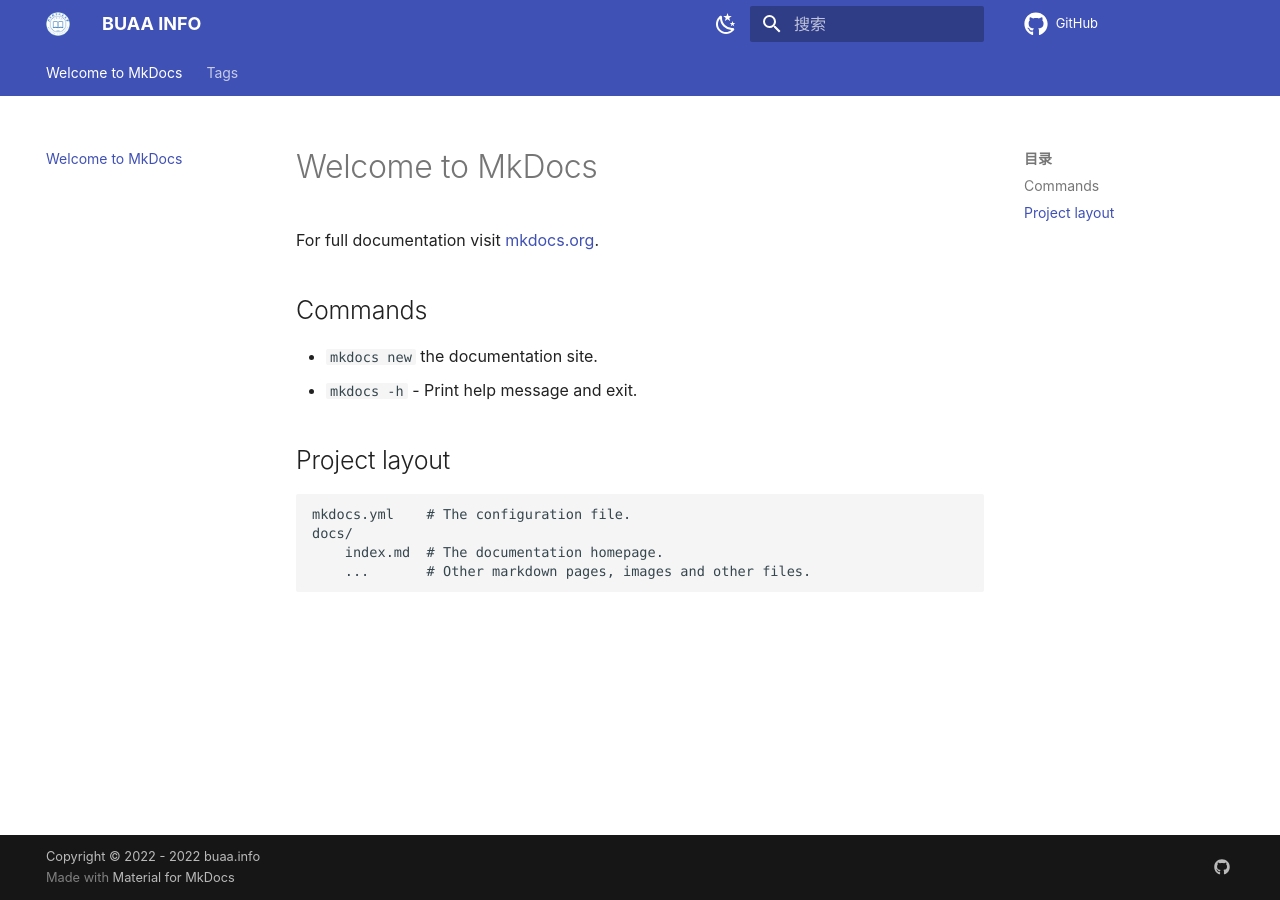
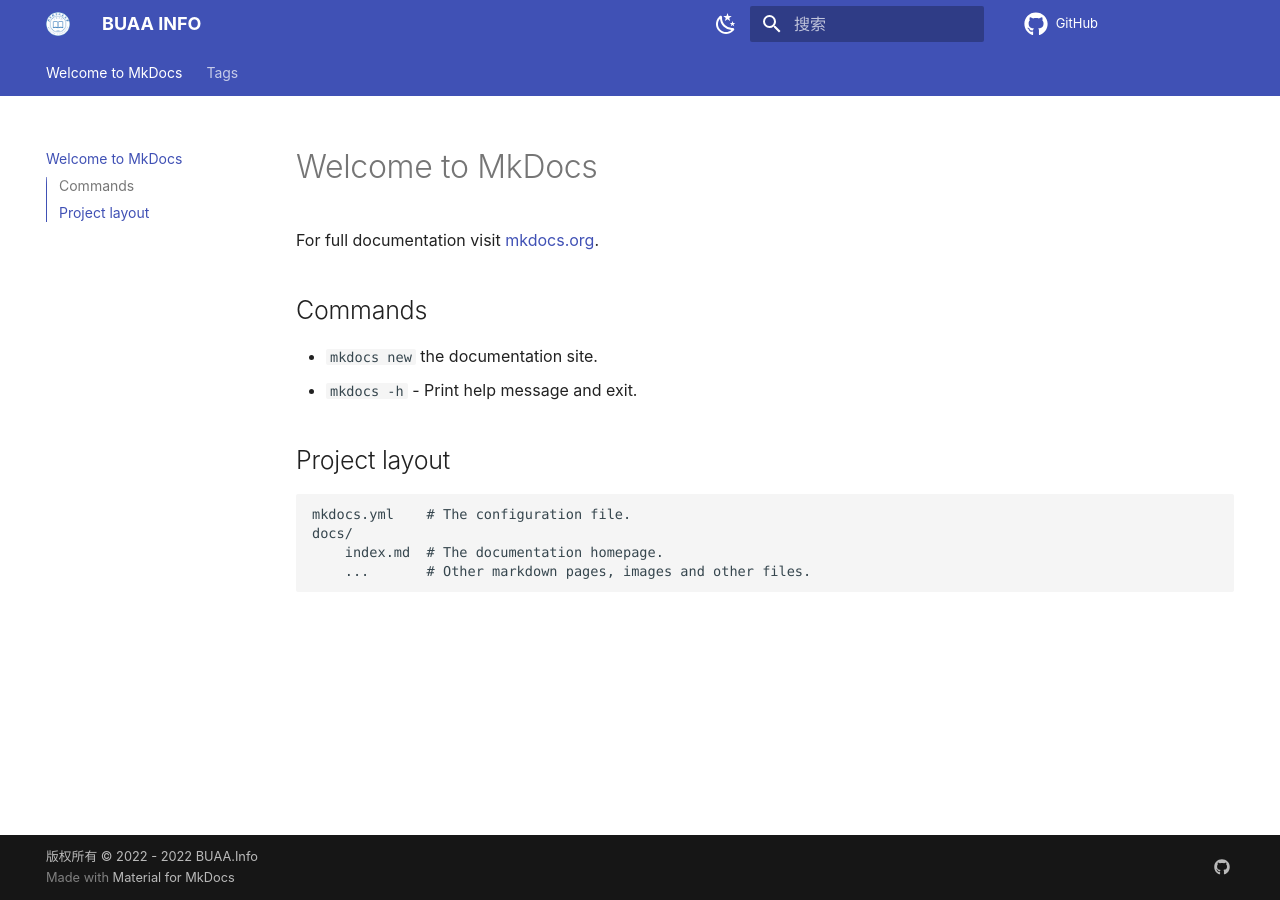
Before and after one commit to buaainfo/buaainfo, an MkDocs documentation site: the page built from docs/index.md, in a window 1280 px wide. Built offline with MkDocs 1.6.1 and Material for MkDocs 9.7.7, drawn with Linux system fonts in a browser that asks for light colours; comment, search, counter and statistics services are not loaded.

Commit message:
'update'

```diff
--- /dev/null
+++ b/1.py
@@ -0,0 +1,3 @@
+import jieba
+
+jieba
--- a/mkdocs.yml
+++ b/mkdocs.yml
@@ -1,6 +1,6 @@
+# Site Settings
 site_name: BUAA INFO
 repo_url: https://github.com/buaainfo/buaainfo
-
 extra:
   homepage: https://buaa.info
   #version:
@@ -9,9 +9,9 @@
     - link: https://github.com/buaainfo
       icon: fontawesome/brands/github
       name: BUAAINFO on Github
+copyright: 版权所有 &copy; 2022 - 2022 BUAA.Info
 
-copyright: Copyright &copy; 2022 - 2022 buaa.info
-
+# Theme Settings
 theme:
   name: material
   palette:
@@ -41,7 +41,7 @@
     - navigation.tracking #right_navi_track
     - navigation.top #go_top
     - toc.follow #right_navi_roll
-    #- toc.integrate      Needing
+    - toc.integrate #Navi_integration
 
     # Search Below
     - search.highlight
@@ -54,13 +54,19 @@
     # Announce
     #- announce.dismiss   Needing
 
-# Need To Be Done
+    # Content
+    - content.tabs.link
+    - content.code.annotate
+    - content.tooltips
+
+# Extra files
 #extra_css:
 #  - stylesheets/extra.css
 
+# Plugin Settings
 plugins:
   - search:
-      jieba_dict: dict.txt
+      jieba_dict: dict.txt.big
   - tags:
       tags_file: tags.md
   #- social: Needing
@@ -70,3 +76,32 @@
       fallback_to_build_date: true
       enable_creation_date: true
       enabled: true
+  - glightbox
+
+# Markdown Settings
+markdown_extensions:
+  - abbr
+  - attr_list
+  - md_in_html
+  - toc:
+      permalink: true
+      toc_depth: 3
+  - tables
+  - footnotes
+  - pymdownx.betterem
+  - pymdownx.highlight:
+      anchor_linenums: true
+  - pymdownx.superfences:
+        custom_fences:
+          - name: mermaid
+            class: mermaid
+            format: !!python/name:pymdownx.superfences.fence_code_format
+  - pymdownx.smartsymbols
+  - pymdownx.critic
+  - pymdownx.caret
+  - pymdownx.keys
+  - pymdownx.mark
+  - pymdownx.tilde
+  - pymdownx.emoji:
+      emoji_index: !!python/name:materialx.emoji.twemoji
+      emoji_generator: !!python/name:materialx.emoji.to_svg
--- /dev/null
+++ b/requirements.txt
@@ -0,0 +1,6 @@
+mkdocs>=1.1
+mkdocs-material==6.2.8
+mkdocs-git-revision-date-localized-plugin==0.8
+mkdocs-git-authors-plugin==0.3.3
+nltk<=3.4.5
+jieba==0.42.1
```
Also changed, not shown: docs/stylesheets/extra.css (+7 -7 lines).
